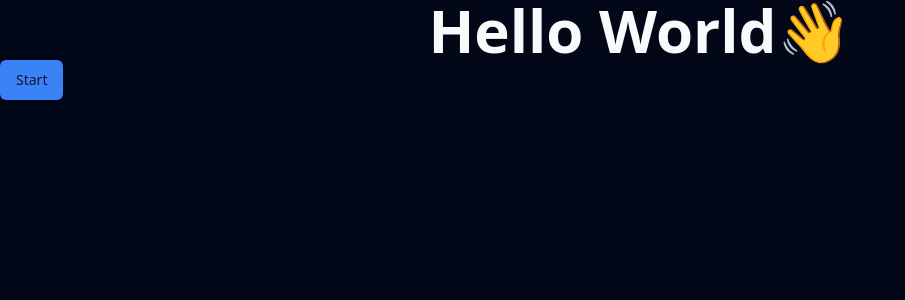
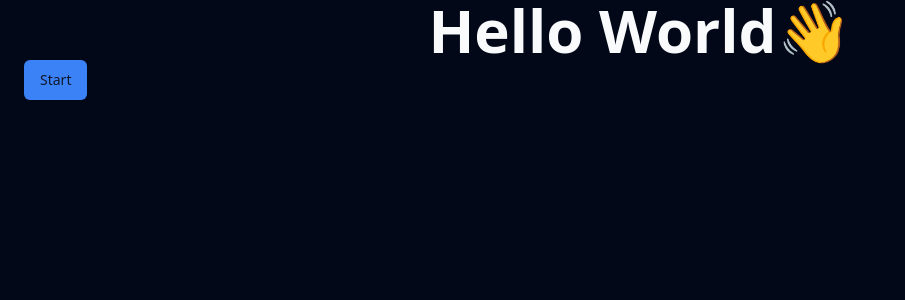
Before and after one commit to s3xmaxman/quizz-ai-app, a Next.js app: page / in a window 1280 px wide. Shown: the top 300 px of the page, without its empty margins (0-905 px from the left). Built offline with nearby package versions, Linux system fonts and the light colour scheme.

Commit message:
Quiz UI Component

```diff
--- a/src/app/page.tsx
+++ b/src/app/page.tsx
@@ -6,7 +6,7 @@ export default function Home() {
       <main className="flex justify-center flex-1">
         <h1 className="text-6xl font-bold">Hello World👋</h1>
       </main>
-      <footer>
+      <footer className="footer pb-9 px-6 relative mb-0">
         <Button>Start</Button>
       </footer>
     </div>
```
